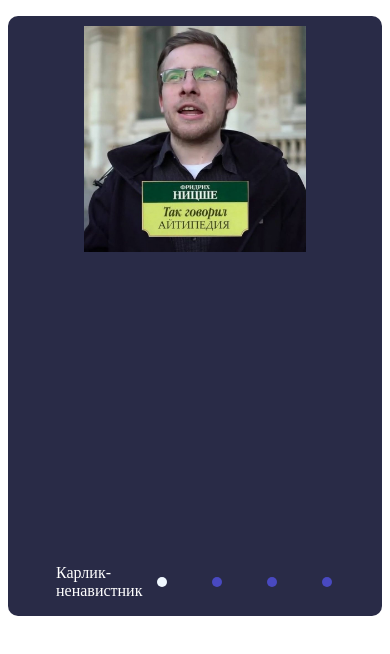
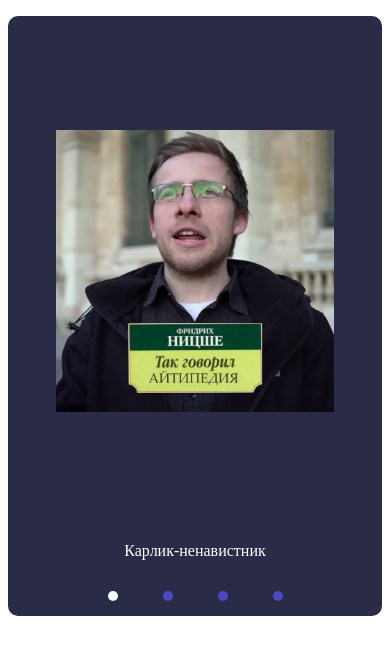
Before and after one commit to RichardPickman/cssMemeSlider, a plain HTML site: page cssMemSlider/index.html in a window 390 px wide. Drawn offline with Linux system fonts and the light colour scheme.

Commit message:
feat: add responsive styles (Mon, May 16, 2022, 14:21)

```diff
--- a/cssMemSlider/style.css
+++ b/cssMemSlider/style.css
@@ -67,3 +67,18 @@ img {
 a:hover > .item {
     background-color: aliceblue;
 }
+
+@media (min-width: 320px) and (max-width: 568px) {
+    .description {
+        flex-direction: column;
+        justify-content: center;
+        align-items: center;
+        text-align: center;
+    }
+
+    .img {
+        margin: auto auto;
+        max-width: 100%;
+        max-height: 60%;
+    }
+}
```
